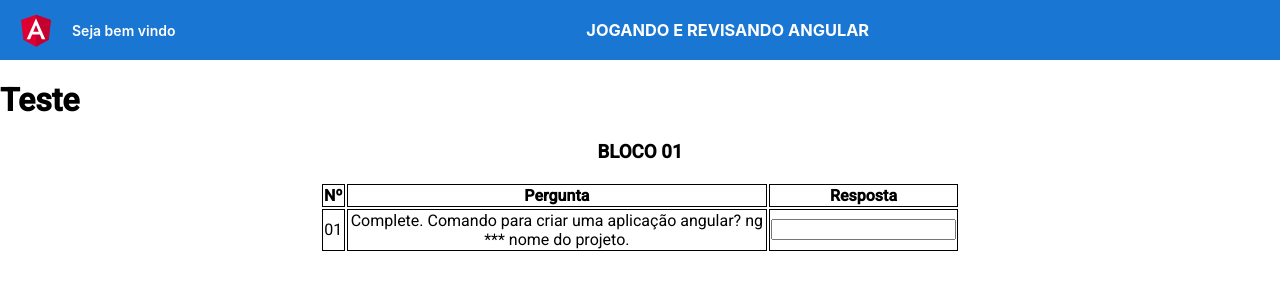
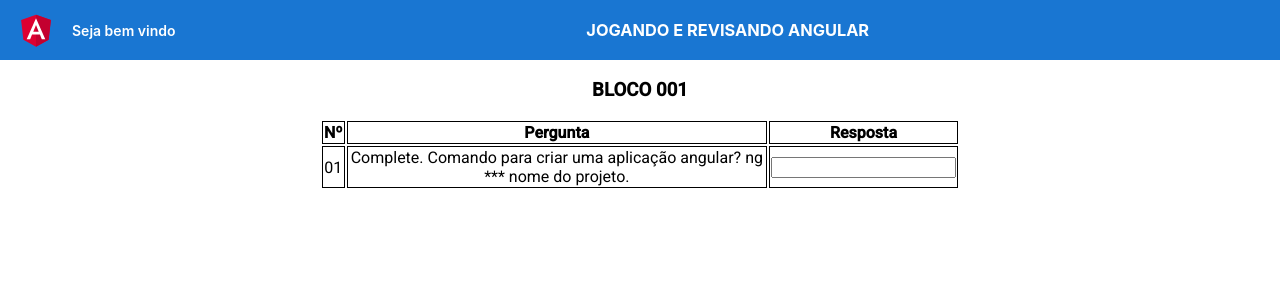
Before and after one commit to Reinan-Alves/jogando-e-aprendendo-angular, an Angular app: page / in a window 1280 px wide. Shown: the top 300 px of the page. Built offline with nearby package versions, Linux system fonts and the light colour scheme.

Commit message:
Alteração de teste

```diff
--- a/src/app/primeiro-bloco/primeiro-bloco.component.html
+++ b/src/app/primeiro-bloco/primeiro-bloco.component.html
@@ -1,6 +1,5 @@
-<h1>Teste</h1>
 <div class="spacer">
-  <h3>BLOCO 01</h3>
+  <h3>BLOCO 001</h3>
   <table class="tabela">
     <thead>
       <tr>
```
